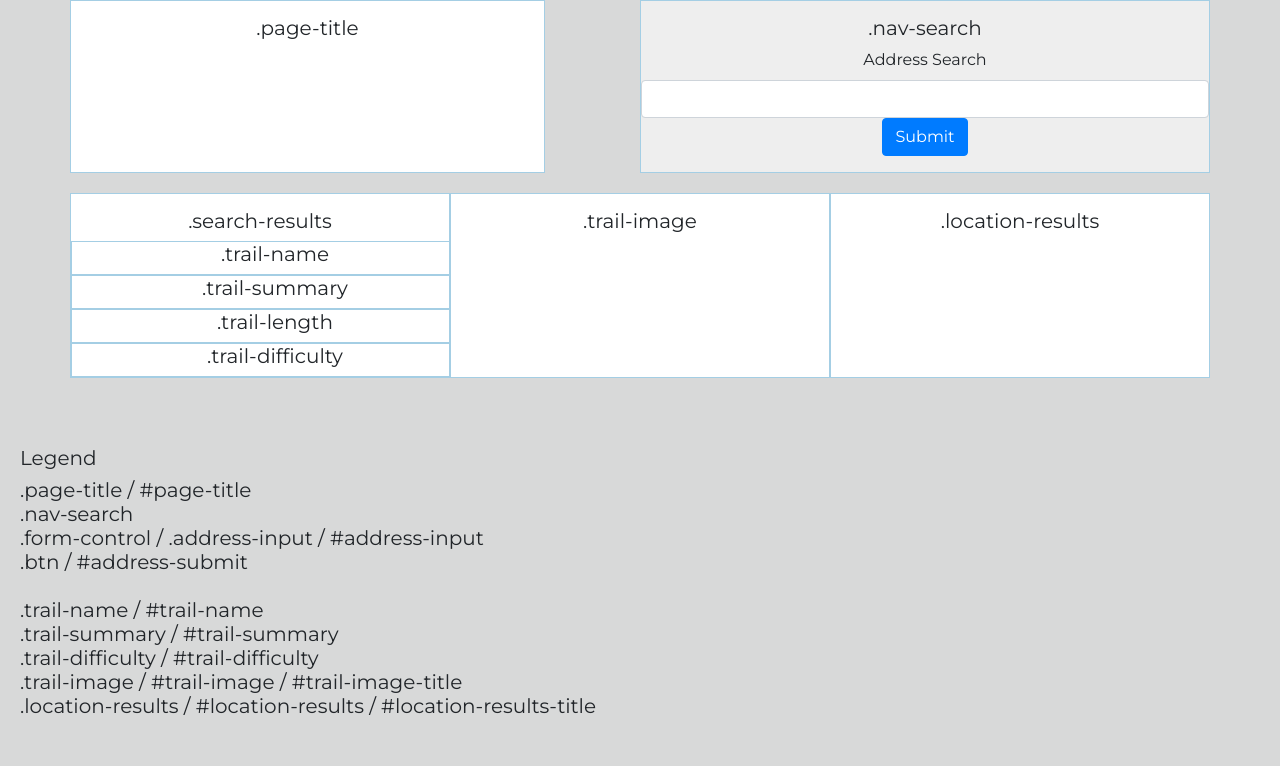
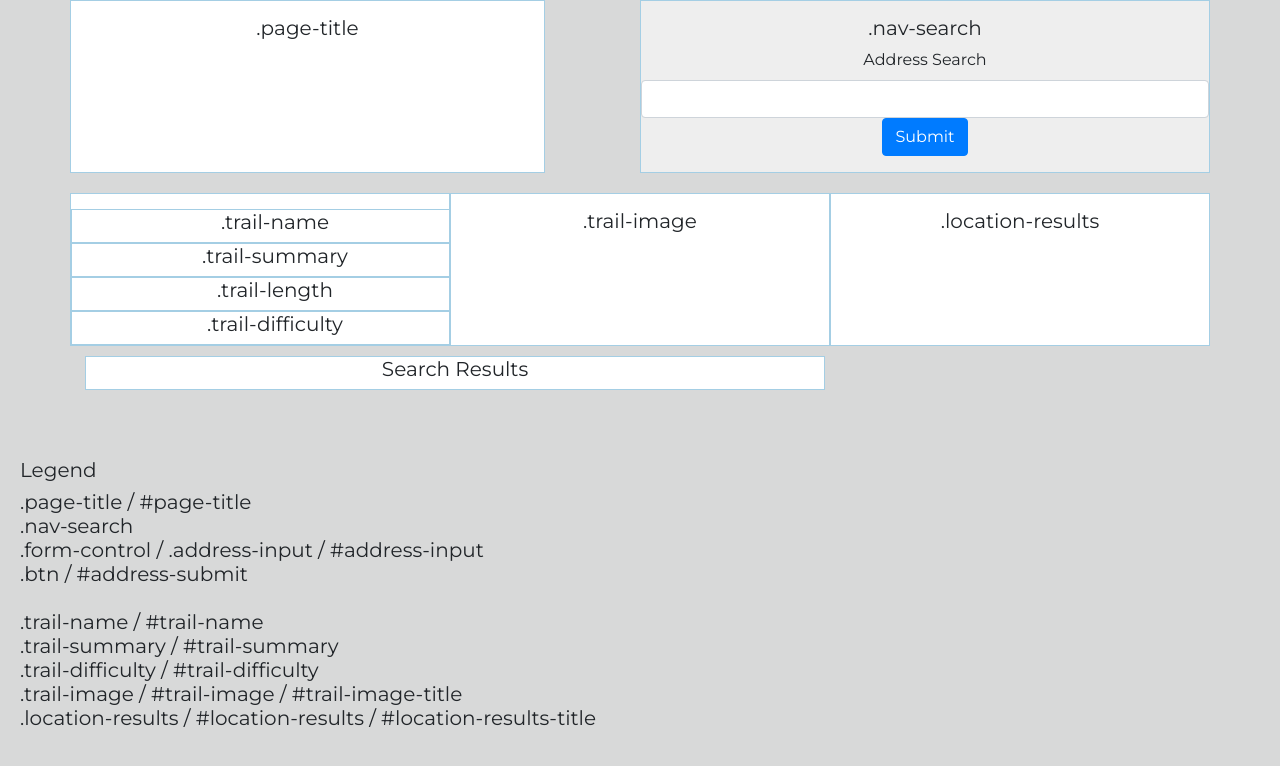
Before and after one commit to surmackc/Trailgazer, a plain HTML site: page index.html in a window 1280 px wide. Shown: the top 766 px of the page. Drawn offline with nearby package versions, Linux system fonts and the light colour scheme; a web font is replaced by a local one.

Commit message:
added search results div

```diff
--- a/assets/css/style.css
+++ b/assets/css/style.css
@@ -43,12 +43,19 @@ h3 {
 	margin-top: 20px;
 }
 
+.trail-info {
+	background: #fff;
+	padding:15px 0 0 0;
+	text-align: center;
+	border: .5px solid #A4CEE4FF;
+}
+
 .search-results {
 	background: #fff;
+	text-align: center;
+	border: .5px solid #A4CEE4FF;
+	margin-top: 10px;
 
-	text-align: center;
-	padding:15px 0 0 0;
-	border: .5px solid #A4CEE4FF;
 }
 
 .location-results {
--- a/index.html
+++ b/index.html
@@ -42,9 +42,7 @@
         <!-- /end heading & nav/search -->
 
     	<div class="row" id="trail-card">
-    		<div class="col-xs-12 col-sm-12 col-md-6 col-lg-6 col-xl-4 search-results">
-				<h3>.search-results</h3>
-
+    		<div class="col-xs-12 col-sm-12 col-md-6 col-lg-6 col-xl-4 trail-info">
                 <div class="row">
 
                     <div class="col-12 trail-name">
@@ -77,8 +75,12 @@
 
 
     	</div>
+            <div class="col-8 search-results">
+        <h3>Search Results</h3>
+        </div>
+    </div>
 
-    </div>
+
 
 <br>
 <br>
```
